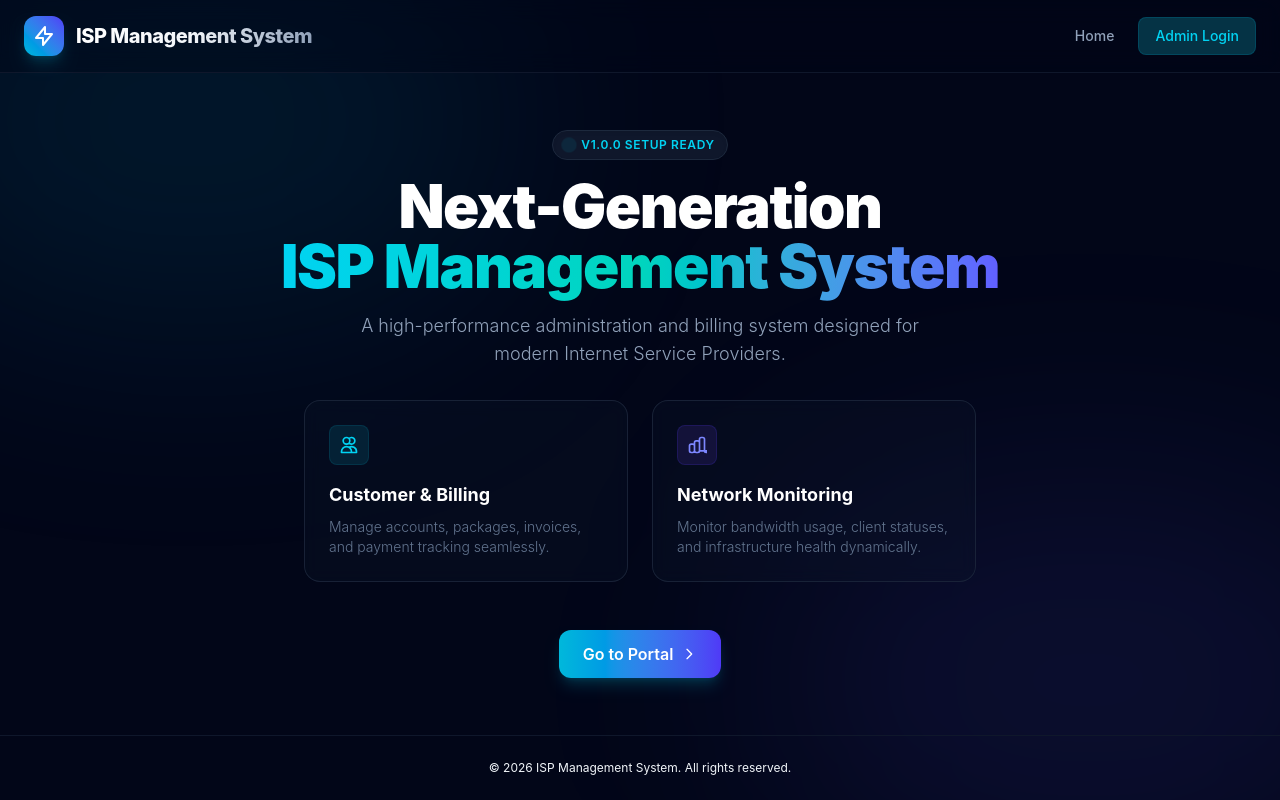
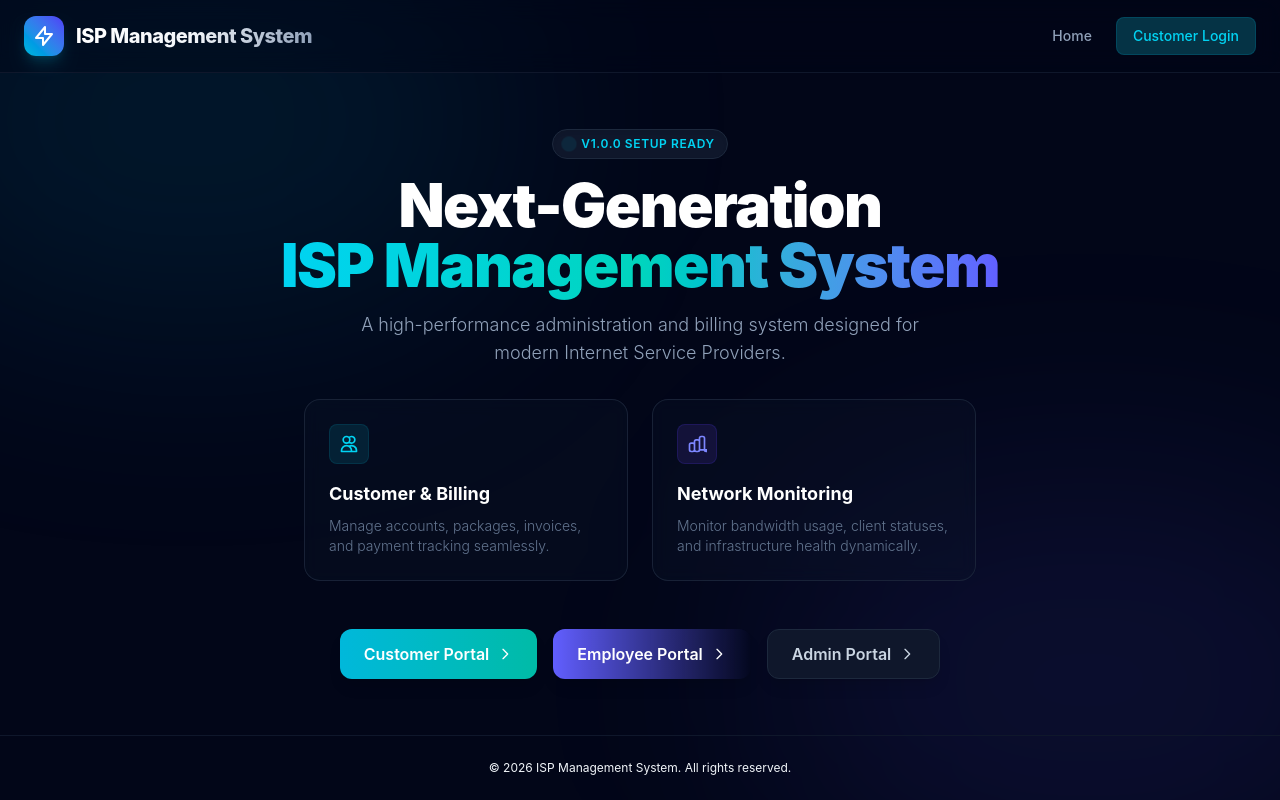
Before and after one commit to kaabkhan879-spec/Internet-Service-Perovider, a React (Vite) app in the folder client/: page / in a window 1280 px wide. Built offline with nearby package versions, Linux system fonts and the light colour scheme; no server answers.

Commit message:
fix: separate customer login form and align field labels with user specification

```diff
--- a/client/src/App.jsx
+++ b/client/src/App.jsx
@@ -50,12 +50,12 @@ function Layout({ children, user }) {
               Home
             </Link>
             {user ? (
-              <Link to={user.role === 'admin' ? "/admin" : (user.role === 'technician' ? "/technician" : "/employee")} className="text-sm font-medium px-4 py-2 rounded-lg bg-cyan-950 border border-cyan-800/50 text-cyan-400 hover:bg-cyan-900 hover:text-cyan-300 transition-all duration-300">
+              <Link to={user.role === 'admin' ? "/admin" : (user.role === 'technician' ? "/technician" : (user.role === 'customer' ? "/customer" : "/employee"))} className="text-sm font-medium px-4 py-2 rounded-lg bg-cyan-950 border border-cyan-800/50 text-cyan-400 hover:bg-cyan-900 hover:text-cyan-300 transition-all duration-300">
                 Dashboard
               </Link>
             ) : (
-              <Link to="/admin/login" className="text-sm font-medium px-4 py-2 rounded-lg bg-cyan-950 border border-cyan-800/50 text-cyan-400 hover:bg-cyan-900 hover:text-cyan-300 transition-all duration-300">
-                Admin Login
+              <Link to="/customer/login" className="text-sm font-medium px-4 py-2 rounded-lg bg-cyan-950 border border-cyan-800/50 text-cyan-400 hover:bg-cyan-900 hover:text-cyan-300 transition-all duration-300">
+                Customer Login
               </Link>
             )}
           </nav>
@@ -117,9 +117,21 @@ function Home() {
         </div>
       </div>
 
-      <div className="pt-4">
-        <Link to="/admin" className="inline-flex items-center space-x-2 px-6 py-3 rounded-xl bg-gradient-to-r from-cyan-505 to-indigo-605 bg-gradient-to-r from-cyan-500 to-indigo-600 font-semibold text-white shadow-lg shadow-cyan-500/20 hover:shadow-cyan-500/40 hover:scale-[1.02] transition-all duration-300">
-          <span>Go to Portal</span>
+      <div className="pt-4 flex flex-wrap gap-4 justify-center">
+        <Link to="/customer" className="inline-flex items-center space-x-2 px-6 py-3 rounded-xl bg-gradient-to-r from-cyan-500 to-teal-500 font-semibold text-white shadow-lg hover:scale-[1.02] transition-all duration-300">
+          <span>Customer Portal</span>
+          <svg className="w-4 h-4" fill="none" stroke="currentColor" viewBox="0 0 24 24">
+            <path strokeLinecap="round" strokeLinejoin="round" strokeWidth={2} d="M9 5l7 7-7 7" />
+          </svg>
+        </Link>
+        <Link to="/employee" className="inline-flex items-center space-x-2 px-6 py-3 rounded-xl bg-gradient-to-r from-indigo-500 to-purple-650 font-semibold text-white shadow-lg hover:scale-[1.02] transition-all duration-300">
+          <span>Employee Portal</span>
+          <svg className="w-4 h-4" fill="none" stroke="currentColor" viewBox="0 0 24 24">
+            <path strokeLinecap="round" strokeLinejoin="round" strokeWidth={2} d="M9 5l7 7-7 7" />
+          </svg>
+        </Link>
+        <Link to="/admin" className="inline-flex items-center space-x-2 px-6 py-3 rounded-xl bg-slate-900 border border-slate-800 font-semibold text-slate-205 text-slate-300 shadow-lg hover:scale-[1.02] transition-all duration-300">
+          <span>Admin Portal</span>
           <svg className="w-4 h-4" fill="none" stroke="currentColor" viewBox="0 0 24 24">
             <path strokeLinecap="round" strokeLinejoin="round" strokeWidth={2} d="M9 5l7 7-7 7" />
           </svg>
--- a/client/src/components/CustomerLogin.jsx
+++ b/client/src/components/CustomerLogin.jsx
@@ -56,7 +56,7 @@ function CustomerLogin({ onLoginSuccess }) {
               <path strokeLinecap="round" strokeLinejoin="round" strokeWidth={2.5} d="M13 10V3L4 14h7v7l9-11h-7z" />
             </svg>
           </div>
-          <h2 className="text-2xl font-black text-white">Customer Portal</h2>
+          <h2 className="text-2xl font-black text-white uppercase tracking-wider">CUSTOMER PORTAL</h2>
           <p className="text-slate-400 text-xs font-light">Manage your internet service, requests and complaints.</p>
         </div>
 
@@ -73,7 +73,7 @@ function CustomerLogin({ onLoginSuccess }) {
         {/* Login Form */}
         <form onSubmit={handleSubmit} className="space-y-4 text-xs">
           <div className="space-y-1">
-            <label className="text-[10px] font-bold text-slate-400 uppercase tracking-wide">CNIC Number</label>
+            <label className="text-[10px] font-bold text-slate-400 uppercase tracking-wide">CNIC NUMBER</label>
             <input
               type="text"
               required
@@ -85,7 +85,7 @@ function CustomerLogin({ onLoginSuccess }) {
           </div>
 
           <div className="space-y-1">
-            <label className="text-[10px] font-bold text-slate-400 uppercase tracking-wide">Portal Password</label>
+            <label className="text-[10px] font-bold text-slate-400 uppercase tracking-wide">Password</label>
             <input
               type="password"
               required
@@ -102,7 +102,7 @@ function CustomerLogin({ onLoginSuccess }) {
               onClick={handleForgotPassword}
               className="font-bold text-cyan-400 hover:text-cyan-300 transition-colors"
             >
-              Forgot Password?
+              Forgot Password
             </button>
           </div>
 
@@ -117,7 +117,7 @@ function CustomerLogin({ onLoginSuccess }) {
                 <path className="opacity-75" fill="currentColor" d="M4 12a8 8 0 018-8V0C5.373 0 0 5.373 0 12h4zm2 5.291A7.962 7.962 0 014 12H0c0 3.042 1.135 5.824 3 7.938l3-2.647z"></path>
               </svg>
             ) : (
-              <span>Access Portal & Dashboard</span>
+              <span>Login</span>
             )}
           </button>
         </form>
```
